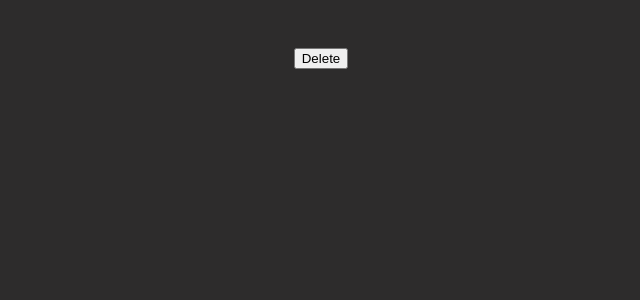
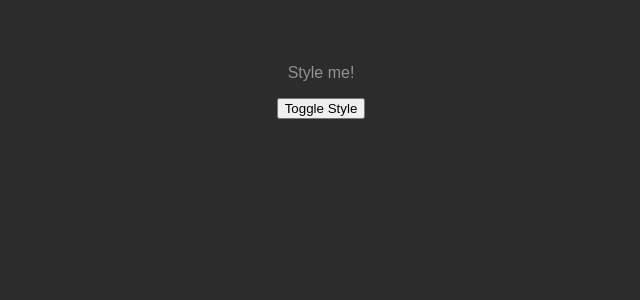
Before and after one commit to AbhinavSingh93/React-Practice, a React (Vite) app: page / in a window 1280 px wide. Shown: the top 300 px of the page, without its empty margins (319-959 px from the left). Built offline with nearby package versions, Linux system fonts and the light colour scheme.

Commit message:
Dynamic Styling

```diff
--- /dev/null
+++ b/src/Prac7.jsx
@@ -0,0 +1,18 @@
+import { use } from "react";
+import { useState } from "react";
+
+function App(){
+  const [selected,setselected]=useState(false);
+
+  function handleSelect(clicked){
+        setselected(clicked);
+  }
+  return (
+      <div>
+        <p className={selected ?"active":""}>Style me!</p>
+        <button onClick={()=>handleSelect(!selected)}>Toggle Style</button>
+      </div>
+  );
+}
+
+export default App;
--- /dev/null
+++ b/src/index7.css
@@ -0,0 +1,12 @@
+body {
+  font-family: sans-serif;
+  margin: 0;
+  padding: 3rem;
+  background-color: #2d2c2c;
+  color: #959090;
+  text-align: center;
+}
+
+.active {
+  color: red;
+}
--- a/src/main.jsx
+++ b/src/main.jsx
@@ -1,7 +1,7 @@
 import ReactDOM from "react-dom/client";
 
-import App from './Prac6.jsx';
-import "./index6.css";
+import App from "./Prac7";
+import "./index7.css";
 
 const entryPoint = document.getElementById("root");
 ReactDOM.createRoot(entryPoint).render(<App />);
```
Also changed, not shown: src/Practice6/Handlebutton.jsx (renamed from src/Handlebutton.jsx), src/Practice6/Prac6.jsx (renamed from src/Prac6.jsx), src/Practice6/index6.css (renamed from src/index6.css).
